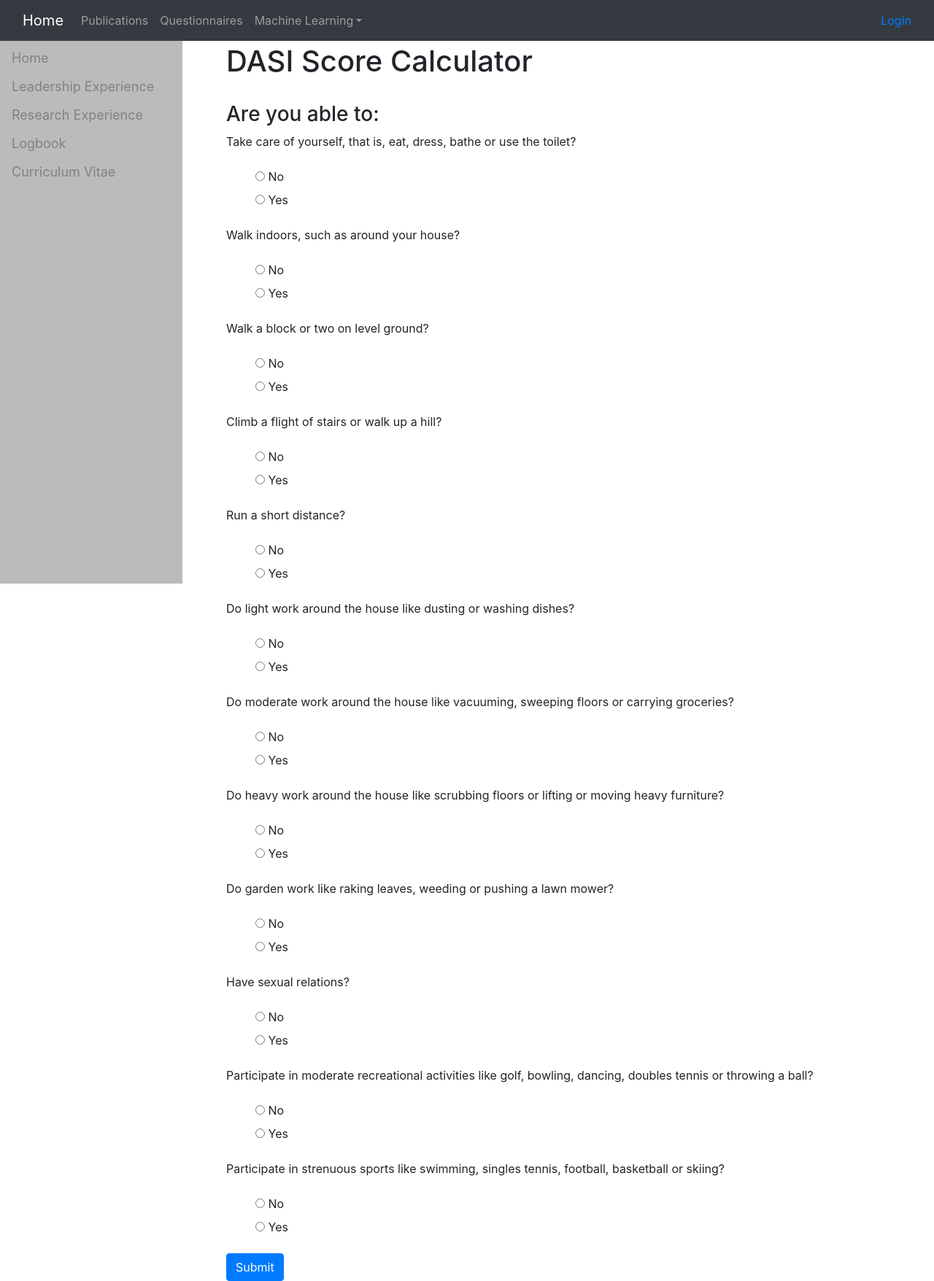
After one commit to nrsmoll/Homepage, a Django app: page /ml-learn/mlDASI in a window 1280 px wide. The commit adds this page. Shown: the whole page at 73% size. Run offline with Django 3.2, Linux system fonts and the light colour scheme; some libraries are stand-ins or nearby versions.

Commit message:
Added Dasi Score module

```diff
--- a/machinelearn/forms.py
+++ b/machinelearn/forms.py
@@ -8,3 +8,93 @@ class CpetForm(forms.Form):
     bmi = forms.IntegerField(label='BMI', max_value=110, min_value=10)
     chronotropic = forms.IntegerField(label='Chronotropic Response', max_value=200, min_value=0)
     etco2 = forms.IntegerField(label='End-Tidal CO2', max_value=200, min_value=0)
+
+
+Q1choices = (
+    ('0', "No"),
+    ('2.75', "Yes"),
+)
+
+Q2choices = (
+    ('0', "No"),
+    ('1.75', "Yes"),
+)
+
+Q3choices = (
+    ('0', "No"),
+    ('2.75', "Yes"),
+)
+
+Q4choices = (
+    ('0', "No"),
+    ('5.50', "Yes"),
+)
+
+Q5choices = (
+    ('0', "No"),
+    ('8', "Yes"),
+)
+
+Q6choices = (
+    ('0', "No"),
+    ('2.7', "Yes"),
+)
+
+Q7choices = (
+    ('0', "No"),
+    ('3.5', "Yes"),
+)
+
+Q8choices = (
+    ('0', "No"),
+    ('8', "Yes"),
+)
+
+Q9choices = (
+    ('0', "No"),
+    ('4.5', "Yes"),
+)
+
+Q10choices = (
+    ('0', "No"),
+    ('5.25', "Yes"),
+)
+
+Q11choices = (
+    ('0', "No"),
+    ('6', "Yes"),
+)
+
+Q12choices = (
+    ('0', "No"),
+    ('7.5', "Yes"),
+)
+
+
+class DasiForm(forms.Form):
+    take_care = forms.ChoiceField(label='Take care of yourself, that is, eat, dress, bathe or use the toilet?',
+                                  choices=Q1choices, widget=forms.RadioSelect())
+    walk_indoors = forms.ChoiceField(label='Walk indoors, such as around your house?', choices=Q2choices,
+                                     widget=forms.RadioSelect())
+    walk_200 = forms.ChoiceField(label='Walk a block or two on level ground?', choices=Q3choices,
+                                 widget=forms.RadioSelect())
+    climb_stairs = forms.ChoiceField(label='Climb a flight of stairs or walk up a hill?', choices=Q4choices,
+                                     widget=forms.RadioSelect())
+    run_short = forms.ChoiceField(label='Run a short distance?', choices=Q5choices, widget=forms.RadioSelect())
+    light_work = forms.ChoiceField(label='Do light work around the house like dusting or washing dishes?',
+                                   choices=Q6choices, widget=forms.RadioSelect())
+    moderate_work = forms.ChoiceField(
+        label='Do moderate work around the house like vacuuming, sweeping floors or carrying groceries?',
+        choices=Q7choices, widget=forms.RadioSelect())
+    heavy_work = forms.ChoiceField(
+        label='Do heavy work around the house like scrubbing floors or lifting or moving heavy furniture?',
+        choices=Q8choices, widget=forms.RadioSelect())
+    yard_work = forms.ChoiceField(label='Do garden work like raking leaves, weeding or pushing a lawn mower?',
+                                  choices=Q9choices, widget=forms.RadioSelect())
+    sexual_relations = forms.ChoiceField(label='Have sexual relations?', choices=Q10choices, widget=forms.RadioSelect())
+    moderate_rec = forms.ChoiceField(
+        label='Participate in moderate recreational activities like golf, bowling, dancing, doubles tennis or throwing a ball?',
+        choices=Q11choices, widget=forms.RadioSelect())
+    strenuous_sports = forms.ChoiceField(
+        label='Participate in strenuous sports like swimming, singles tennis, football, basketball or skiing?',
+        choices=Q12choices, widget=forms.RadioSelect())
--- a/machinelearn/urls.py
+++ b/machinelearn/urls.py
@@ -3,6 +3,8 @@ from django.urls import path
 from machinelearn import views
 
 urlpatterns = [
-    path('ml-learn/', views.mlcpet_calc, name='mlcpet_calc'),
+    path('ml-learn/mlCPET', views.mlcpet_calc, name='mlcpet_calc'),
     path('ml-learn/mlCPET_results/', views.mlcpet_calc, name='mlcpet_results'),
+    path('ml-learn/mlDASI', views.mldasi_calc, name='mldasi_calc'),
+    path('ml-learn/mlDASI_results/', views.mldasi_calc, name='mldasi_results'),
 ]
--- a/machinelearn/views.py
+++ b/machinelearn/views.py
@@ -4,7 +4,7 @@ import pickle
 import numpy as np
 from django.shortcuts import render
 
-from .forms import CpetForm
+from .forms import CpetForm, DasiForm
 from .functions import create_cat
 
 
@@ -71,3 +71,59 @@ def mlcpet_calc(request):
     else:
         form = CpetForm()
     return render(request, 'mlCPET.html', {'form': form})
+
+
+# Create your views here.
+def mldasi_calc(request):
+    if request.method == 'POST':
+        form = DasiForm(request.POST)
+        if form.is_valid():
+
+            take_care = form.cleaned_data['take_care']
+            walk_indoors = form.cleaned_data['walk_indoors']
+            walk_200 = form.cleaned_data['walk_200']
+            climb_stairs = form.cleaned_data['climb_stairs']
+
+            run_short = form.cleaned_data['run_short']
+            light_work = form.cleaned_data['light_work']
+            moderate_work = form.cleaned_data['moderate_work']
+            heavy_work = form.cleaned_data['heavy_work']
+            yard_work = form.cleaned_data['yard_work']
+            sexual_relations = form.cleaned_data['sexual_relations']
+            moderate_rec = form.cleaned_data['moderate_rec']
+            strenuous_sports = form.cleaned_data['strenuous_sports']
+
+            mlist1d = np.array(
+                [take_care, walk_indoors, walk_200, climb_stairs, run_short, light_work, moderate_work, heavy_work,
+                 yard_work, sexual_relations, moderate_rec, strenuous_sports]).astype(float)
+            totaldasi = np.sum(mlist1d)
+            mlist = np.array([[take_care, walk_indoors, walk_200, climb_stairs, run_short, light_work, moderate_work,
+                               heavy_work, yard_work, sexual_relations, moderate_rec, strenuous_sports]]).astype(float)
+
+            for i in np.nditer(mlist, op_flags=['readwrite']):
+                if i > 0:
+                    i[...] = 1
+
+            # for pythonanywhere: the route has to be changed
+            # path = '/home/nrsmoll/Homepage/static/models'
+            path = '/home/nrsmoll/Dropbox/PyProjects/Homepage/static/models'
+            rf_path = os.path.join(path, 'rf_regression_20190402.pkl')
+            with open(rf_path, 'rb') as f:
+                rf = pickle.load(f)
+            vo2maxpred = int(list(rf.predict(mlist))[0])
+
+            hlatkyvo2max = round((0.43 * totaldasi) + 9.6, 2)
+            mets = round(vo2maxpred / 3.5, 2)
+
+            context = {'take_care': take_care, 'walk_indoors': walk_indoors,
+                       'walk_200': walk_200, 'climb_stairs': climb_stairs,
+                       'run_short': run_short, 'light_work': light_work,
+                       'moderate_work': moderate_work, 'heavy_work': heavy_work,
+                       'yard_work': yard_work, 'sexual_relations': sexual_relations,
+                       'moderate_rec': moderate_rec, 'strenuous_sports': strenuous_sports,
+                       'totaldasi': totaldasi, 'hlatkyvo2max': hlatkyvo2max, 'vo2maxpred': vo2maxpred,
+                       'mets': mets}
+            return render(request, 'mlDASI_results.html', context)
+    else:
+        form = DasiForm()
+    return render(request, 'mlDASI.html', {'form': form})
--- /dev/null
+++ b/static/css/forms.css
@@ -0,0 +1,4 @@
+
+ul {
+    list-style-type: none;
+}
--- a/templates/base.html
+++ b/templates/base.html
@@ -42,7 +42,7 @@
                       class="caret"></span></a>
               <div class="dropdown-menu">
                   <a class="dropdown-item" href="{% url 'mlcpet_calc' %}">CPET Calculator</a>
-                  <a class="dropdown-item" href="#">Coming Soon</a>
+                  <a class="dropdown-item" href="{% url 'mldasi_calc' %}">DASI Calculator</a>
                   <a class="dropdown-item" href="#">Coming Soon 2</a>
               </div>
           </li>
--- /dev/null
+++ b/templates/mlDASI.html
@@ -0,0 +1,21 @@
+<!-- Loads the path to the static files-->
+{% extends "base.html" %}
+{% block header %}
+    {% load static %}
+    <link rel="stylesheet" href="{% static 'css/forms.css' %}">
+{% endblock %}
+
+{% block content %}
+    <h1>DASI Score Calculator</h1>
+    <br>
+    <h3>Are you able to:</h3>
+
+    <form action="mlDASI_results/" method="post">
+        {% csrf_token %}
+        {{ form.as_p }}
+
+
+        <input type="submit" value="Submit" class="btn btn-primary">
+    </form>
+
+{% endblock %}
```
Also changed, not shown: templates/mlDASI_results.html (added, +75 -0 lines), 3 other files.
